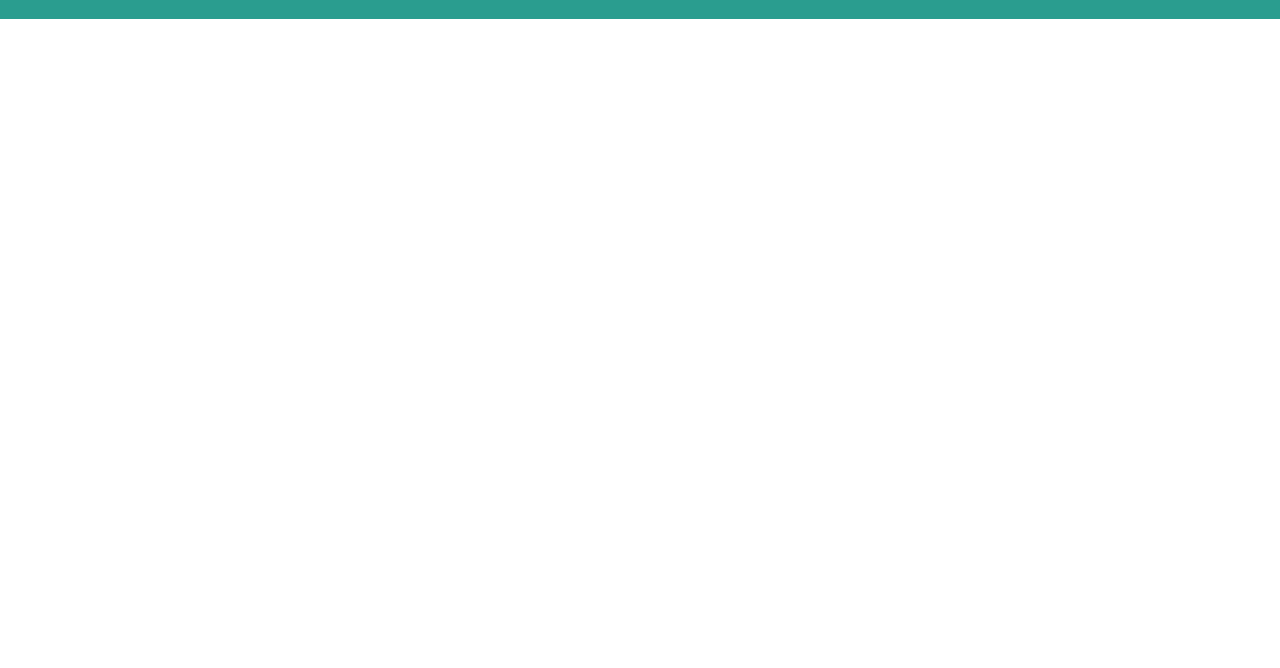
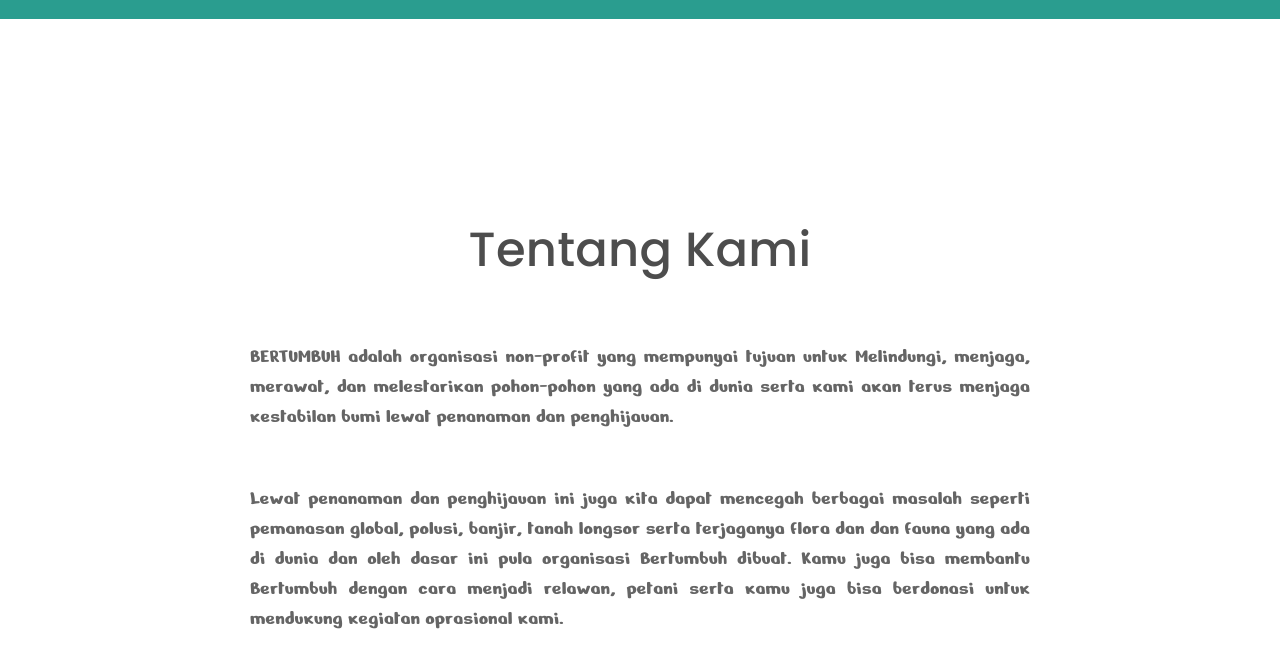
Before and after one commit to nuccaa99/homework5, a plain HTML site: page index.html in a window 1280 px wide. Shown: the part 106-774 px from the top of the page. Drawn offline with Linux system fonts and the light colour scheme.

Commit message:
added article section

```diff
--- a/css/styles.css
+++ b/css/styles.css
@@ -1,3 +1,4 @@
+/* header */
 header {
     width: 1440px;
     margin: 0 auto;
@@ -37,3 +38,34 @@ header {
 .header_list_link.middle {
     margin-inline: 51px;
 }
+
+.about_article {
+    width: 780px;
+    margin: 200px auto;
+}
+
+.article_title {
+    color: #4D4D4D;
+    text-align: center;
+    font-family: 'Poppins', sans-serif;
+    font-size: 48px;
+    font-weight: 500;
+    line-height: 130%;
+    letter-spacing: 0.24px;
+    margin-bottom: 60px;
+}
+
+.article_top_text,
+.article_bottom_text {
+    color: #656565;
+    text-align: justify;
+    font-family: 'Nerko One', cursive;
+    font-size: 20px;
+    font-weight: 400;
+    line-height: 150%;
+    letter-spacing: 0.1px;
+}
+
+.article_top_text {
+    margin-bottom: 52px;
+}
--- a/index.html
+++ b/index.html
@@ -11,6 +11,7 @@
 </head>
 
 <body>
+    <!-- header -->
     <header>
         <a href="index.html" class="header_logo_link">
             <img src="images/logo_header.svg" alt="logo header" class="header_logo">
@@ -29,6 +30,19 @@
             </ul>
         </nav>
     </header>
+    <!-- article -->
+    <article class="about_article">
+        <h2 class="article_title">Tentang Kami</h2>
+        <p class="article_top_text">BERTUMBUH adalah organisasi non-profit yang mempunyai tujuan untuk Melindungi,
+            menjaga, merawat, dan
+            melestarikan pohon-pohon yang ada di dunia serta kami akan terus menjaga kestabilan bumi lewat penanaman dan
+            penghijauan.</p>
+        <p class="article_bottom_text">Lewat penanaman dan penghijauan ini juga kita dapat mencegah berbagai masalah
+            seperti pemanasan global,
+            polusi, banjir, tanah longsor serta terjaganya flora dan dan fauna yang ada di dunia dan oleh dasar ini pula
+            organisasi Bertumbuh dibuat. Kamu juga bisa membantu Bertumbuh dengan cara menjadi relawan, petani serta
+            kamu juga bisa berdonasi untuk mendukung kegiatan oprasional kami.</p>
+    </article>
 </body>
 
 </html>
```
